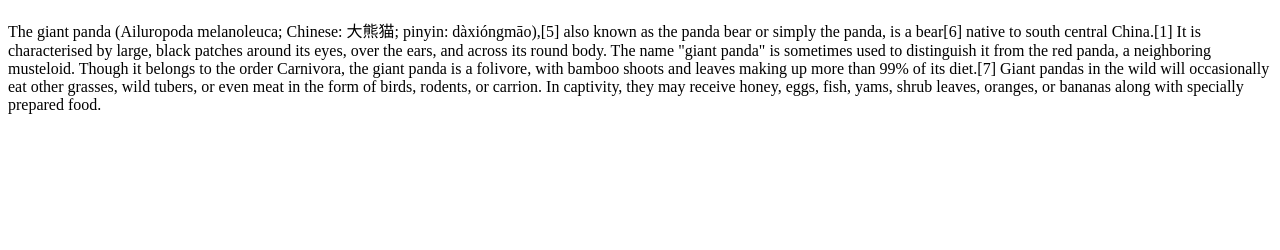
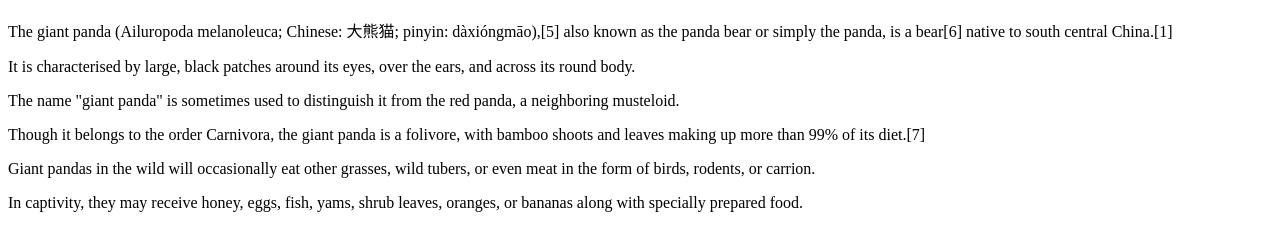
Before and after one commit to compilererrors/GiantPanda, a plain HTML site: page index.html in a window 1280 px wide. Shown: the part 48-298 px from the top of the page. Drawn offline with Linux system fonts and the light colour scheme.

Commit message:
Paragraphs

```diff
--- a/index.html
+++ b/index.html
@@ -1,5 +1,26 @@
 <h1>Giant Panda</h1>
 
+
 <p>
-    The giant panda (Ailuropoda melanoleuca; Chinese: 大熊猫; pinyin: dàxióngmāo),[5] also known as the panda bear or simply the panda, is a bear[6] native to south central China.[1] It is characterised by large, black patches around its eyes, over the ears, and across its round body. The name "giant panda" is sometimes used to distinguish it from the red panda, a neighboring musteloid. Though it belongs to the order Carnivora, the giant panda is a folivore, with bamboo shoots and leaves making up more than 99% of its diet.[7] Giant pandas in the wild will occasionally eat other grasses, wild tubers, or even meat in the form of birds, rodents, or carrion. In captivity, they may receive honey, eggs, fish, yams, shrub leaves, oranges, or bananas along with specially prepared food.
+    The giant panda (Ailuropoda melanoleuca; Chinese: 大熊猫; pinyin: dàxióngmāo),[5] also known as the panda bear or simply the panda, is a bear[6] native to south central China.[1]
 </p>
+
+<p>
+It is characterised by large, black patches around its eyes, over the ears, and across its round body.
+</p>
+
+<p>
+    The name "giant panda" is sometimes used to distinguish it from the red panda, a neighboring musteloid.
+</p>
+
+<p>
+    Though it belongs to the order Carnivora, the giant panda is a folivore, with bamboo shoots and leaves making up more than 99% of its diet.[7]
+</p>
+
+<p>
+    Giant pandas in the wild will occasionally eat other grasses, wild tubers, or even meat in the form of birds, rodents, or carrion.
+</p>
+
+<p>
+    In captivity, they may receive honey, eggs, fish, yams, shrub leaves, oranges, or bananas along with specially prepared food.
+</p>
```
Also changed, not shown: 1 other file.
